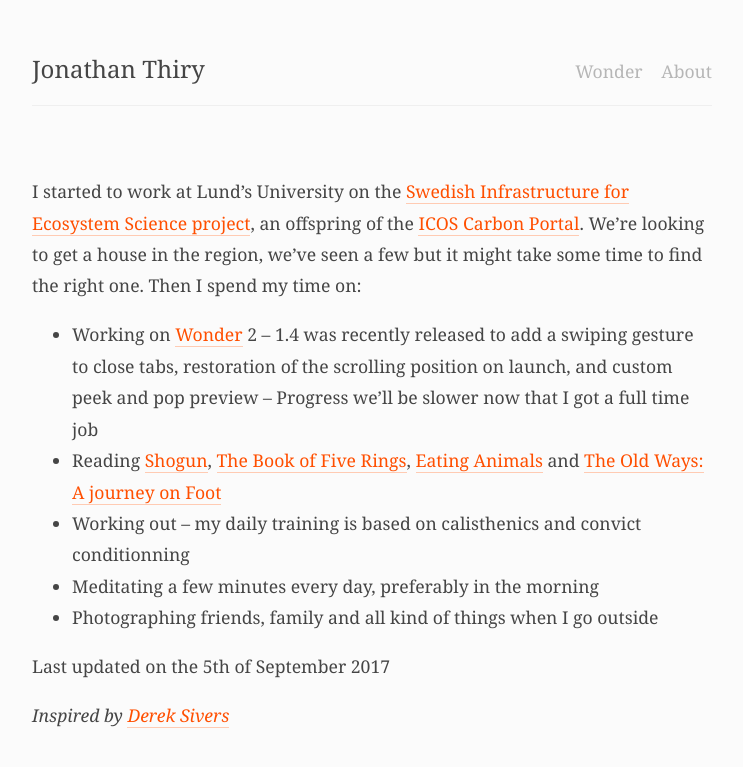
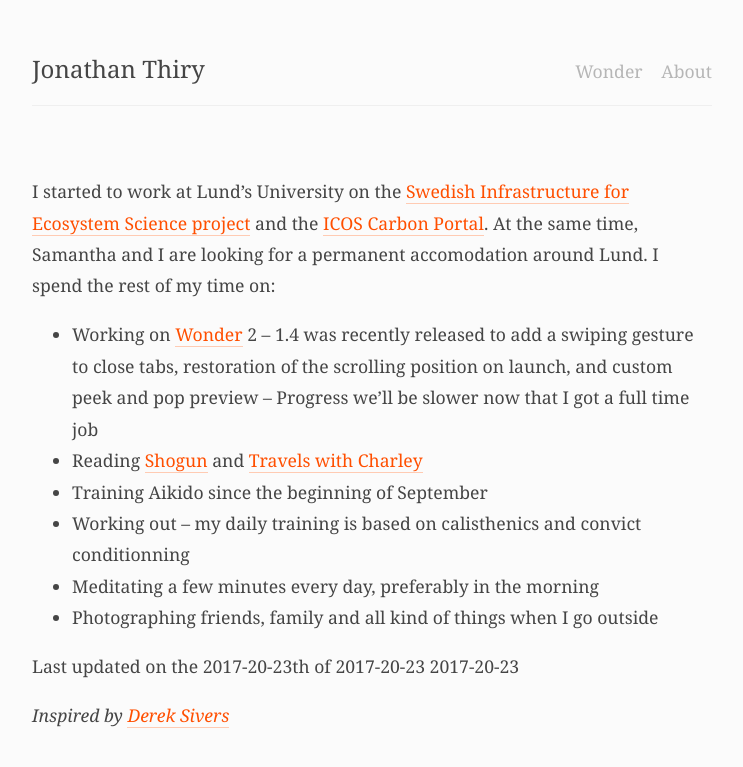
Before and after one commit to jonathanthiry/jonathanthiry.github.com, a Jekyll site: the page built from now.md, in a window 1280 px wide. Shown: the top 767 px of the page, without its empty margins (268-1011 px from the left). Built offline with Jekyll 4.4.1, drawn with Linux system fonts in a browser that asks for light colours.

Commit message:
Update now page

```diff
--- a/now.md
+++ b/now.md
@@ -1,14 +1,15 @@
 ---
 layout: page
 permalink: /now
-date: 2017-09-05
+date: 2017-20-23
 ---
 
-I started to work at Lund's University on the [Swedish Infrastructure for Ecosystem Science project](http://www.fieldsites.se/en-GB), an offspring of the [ICOS Carbon Portal](https://www.icos-cp.eu/).
-We're looking to get a house in the region, we've seen a few but it might take some time to find the right one. Then I spend my time on:
+I started to work at Lund's University on the [Swedish Infrastructure for Ecosystem Science project](http://www.fieldsites.se/en-GB) and the [ICOS Carbon Portal](https://www.icos-cp.eu/).
+At the same time, Samantha and I are looking for a permanent accomodation around Lund. I spend the rest of my time on:
 
 - Working on [Wonder](https://itunes.apple.com/us/app/wonder-reader-for-wikipedia/id1050888989?mt=8&at=1010lo2M) 2 -- 1.4 was recently released to add a swiping gesture to close tabs, restoration of the scrolling position on launch, and custom peek and pop preview -- Progress we'll be slower now that I got a full time job
-- Reading [Shogun](https://en.wikipedia.org/wiki/Sh%C5%8Dgun_(novel)), [The Book of Five Rings](https://en.wikipedia.org/wiki/The_Book_of_Five_Rings), [Eating Animals](https://en.wikipedia.org/wiki/Eating_Animals) and [The Old Ways: A journey on Foot](https://www.goodreads.com/book/show/13369533-the-old-ways)
+- Reading [Shogun](https://en.wikipedia.org/wiki/Sh%C5%8Dgun_(novel)) and [Travels with Charley](https://en.wikipedia.org/wiki/Travels_with_Charley)
+- Training Aikido since the beginning of September
 - Working out -- my daily training is based on calisthenics and convict conditionning
 - Meditating a few minutes every day, preferably in the morning
 - Photographing friends, family and all kind of things when I go outside
```
